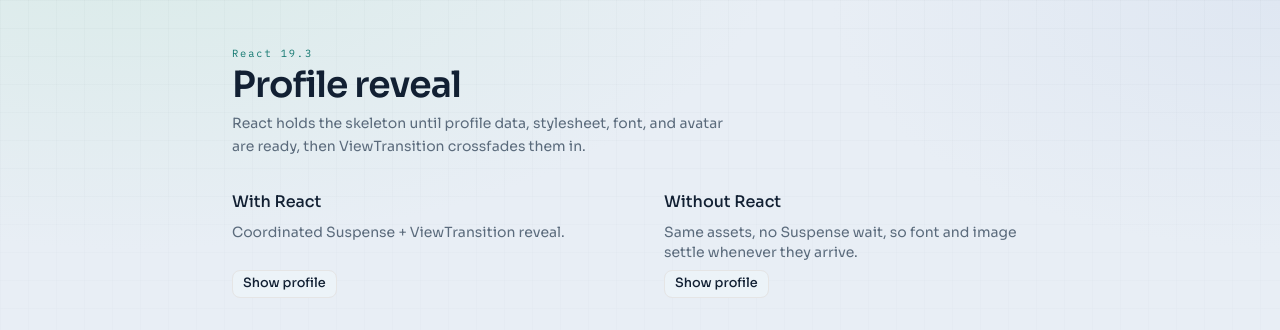
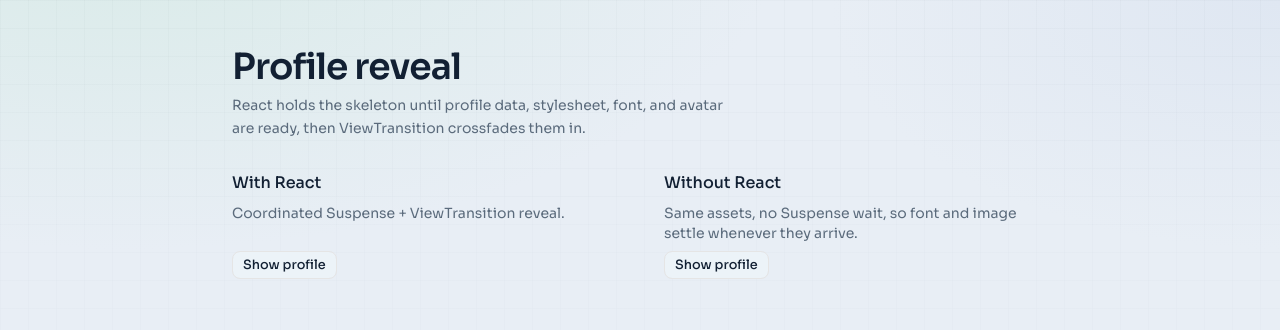
Before and after one commit to michaltarasiuk/react-19.3, a Next.js app: page / in a window 1280 px wide. Shown: the top 330 px of the page. Built offline with nearby package versions, Linux system fonts and the light colour scheme.

Commit message:
Remove outdated React version display from profile demo header.

```diff
--- a/components/profile-demo/App.tsx
+++ b/components/profile-demo/App.tsx
@@ -22,9 +22,6 @@
 
       <div className="relative mx-auto flex w-full max-w-4xl flex-col gap-8 px-5 py-10 sm:px-8 sm:py-12 lg:px-10">
         <header className="max-w-xl space-y-2">
-          <p className="font-mono text-eyebrow tracking-eyebrow text-demo-accent">
-            React 19.3
-          </p>
           <h1 className="text-3xl leading-display font-semibold tracking-tight text-demo-ink sm:text-4xl">
             Profile reveal
           </h1>
```
